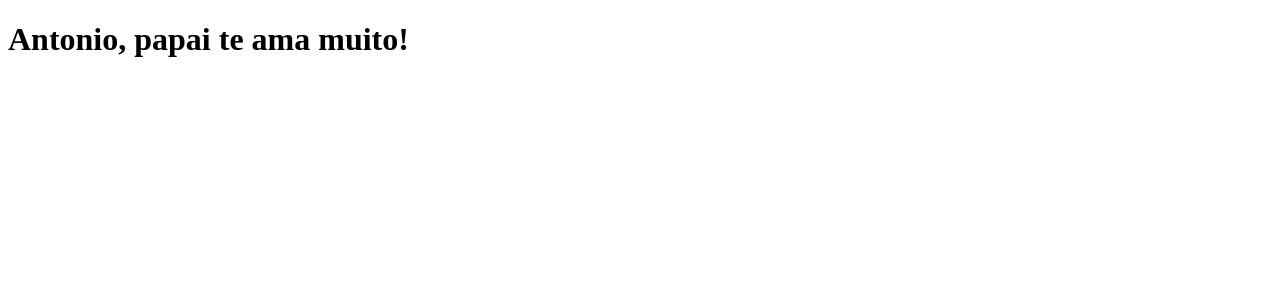
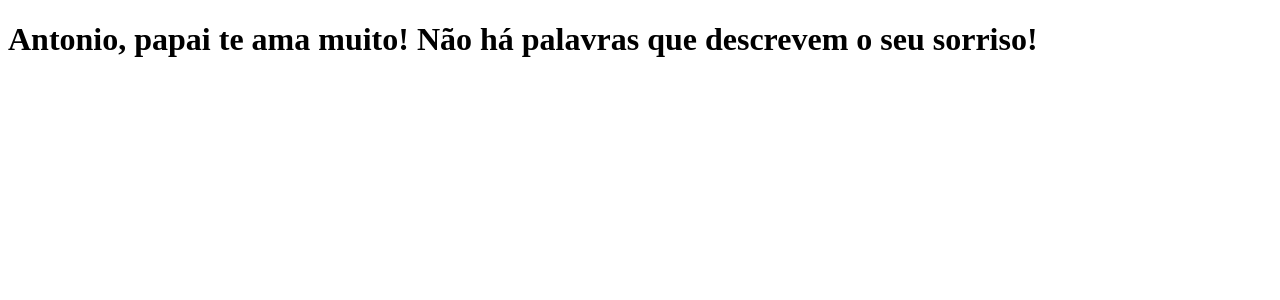
Before and after one commit to samueldk12/clone-tabnews, a Next.js app: page / in a window 1280 px wide. Shown: the top 300 px of the page. Built offline with nearby package versions, Linux system fonts and the light colour scheme.

Commit message:
modifica a frase

```diff
--- a/pages/index.js
+++ b/pages/index.js
@@ -1,5 +1,5 @@
 function Home(){
-    return <h1>Antonio, papai te ama muito!</h1>
+    return <h1>Antonio, papai te ama muito! Não há palavras que descrevem o seu sorriso!</h1>
 }
 
 export default Home;
```
